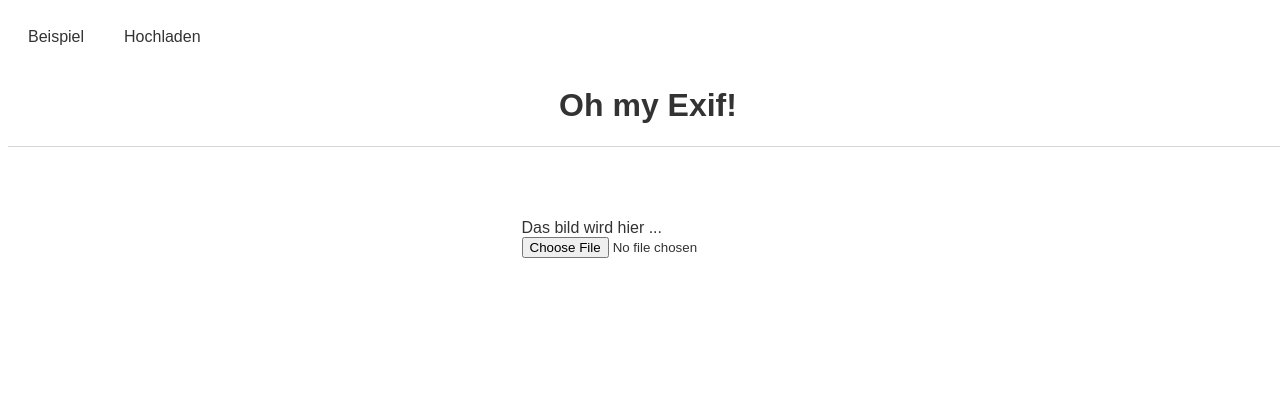
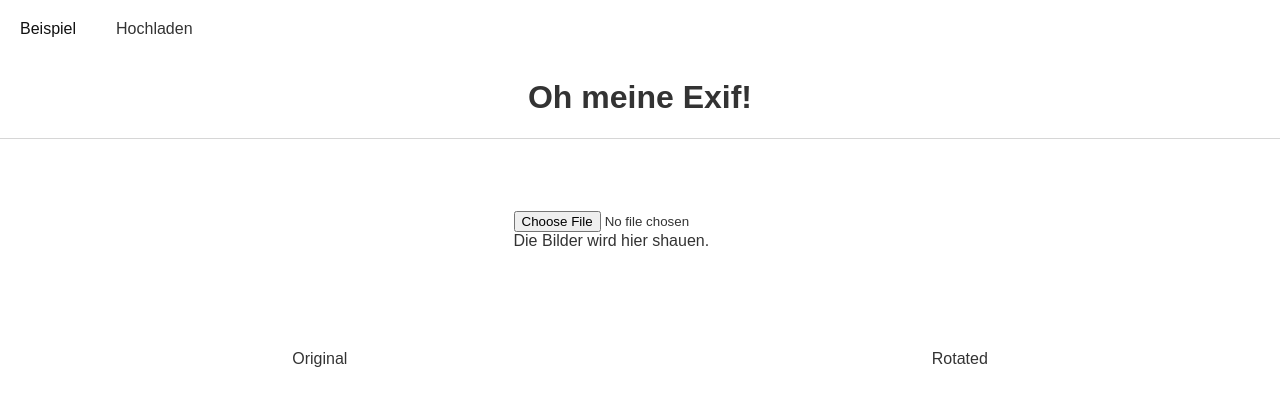
Before and after one commit to orangeeli/exif-post, a website with bundled scripts: page upload.html in a window 1280 px wide. Built offline with nearby package versions, Linux system fonts and the light colour scheme.

Commit message:
reviewed example structure

```diff
--- a/css/app.css
+++ b/css/app.css
@@ -5,6 +5,8 @@ html, body {
   -webkit-font-smoothing: antialiased;
   color: #333;
   font-family: Arial, sans-serif;
+  padding: 0;
+  margin: 0;
 }
 
 .menu {
@@ -57,10 +59,28 @@ html, body {
   padding: 72px 0 70px;
 }
 
+.img-result-holder{
+  width: 100%;
+  display: flex;
+  flex-flow: row wrap;
+  justify-content: space-around;
+}
+
+.img-original {
+  display: flex;
+  flex-direction: column;
+  justify-items: center;
+}
+
 .img-inner-holder {
   display: flex;
   margin: auto;
   flex-direction: column;
+}
+
+.img-label {
+  text-align: center;
+  padding: 30px 0 10px;
 }
 
 .the-image {
--- a/upload.html
+++ b/upload.html
@@ -3,8 +3,7 @@
   <head>
     <meta charset="utf-8">
     <meta name="viewport" content="initial-scale=1, maximum-scale=1, user-scalable=no, width=device-width">
-    <title></title>
-    <!-- IF using Sass (run gulp sass first), then uncomment below and remove the CSS includes above -->
+    <title>Oh meine Exif!</title>
     <link href="css/app.css" rel="stylesheet">
   </head>
 
@@ -25,15 +24,30 @@
 
     <div class="container">
       <header class="title">
-        <h1>Oh my Exif!</h1>
+        <h1>Oh meine Exif!</h1>
       </header>
-      <section class="img-holder img-form">
+      <!--section class="img-holder img-form">
         <div class="img-inner-holder">
-          <div class="img-img">Das bild wird hier ...</div>
           <input type="file" name="photo_input" />
+        </div>
+      </section-->
+      <section class="img-holder">
+        <div class="img-inner-holder">
+          <input type="file" name="photo_input" />
+          <div class="img-img">Die Bilder wird hier shauen.</div>
+        </div>
+      </section>
+      <section class="img-result-holder">
+        <div class="img-original">
+          <div class="img-label"><span>Original</span></div>
+        </div>
+        <div class="img-rotated">
+          <div class="img-label"><span>Rotated</span></div>
         </div>
       </section>
     </div>
+    <!-- should listen to the event on document ready to execute script -->
+    <!-- or I sould delay the script execution for the next event loop (end of the page rendering) -->
     <script src="js/app-bundle.js"></script>
   </body>
 </html>
```
Also changed, not shown: index.html (+2 -3 lines), js/app.js (+9 -3 lines).
